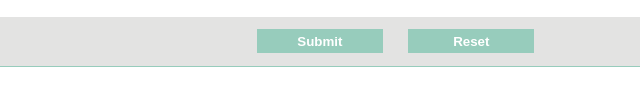
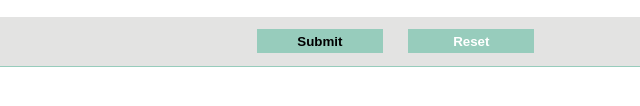
Before and after one commit to HeinHtetZawNeo/HeinHtetZawNeo.github.io, a plain HTML site: page Lab4/index.html in a window 1280 px wide. In both pictures the pointer is over the button "Submit". Shown: the part 494-600 px from the top of the page, 257-897 px from the left. Drawn offline with Linux system fonts and the light colour scheme.

Commit message:
add button hover css

```diff
--- a/Lab4/css/index.css
+++ b/Lab4/css/index.css
@@ -126,7 +126,8 @@ textarea {
     display: flex;
 }
 
-.submitBtn,.resetBtn{
+.submitBtn,
+.resetBtn {
     border: 0;
     background: none;
     box-shadow: none;
@@ -135,10 +136,15 @@ textarea {
     width: 100%;
     height: 24px;
     font-weight: bold;
-    color:white;
+    color: white;
 }
 
-.footer{
+.submitBtn:hover,
+.resetBtn:hover {
+    color: black;
+}
+
+.footer {
     margin-top: 20px;
     background-color: #E3E3E2;
 }
```
